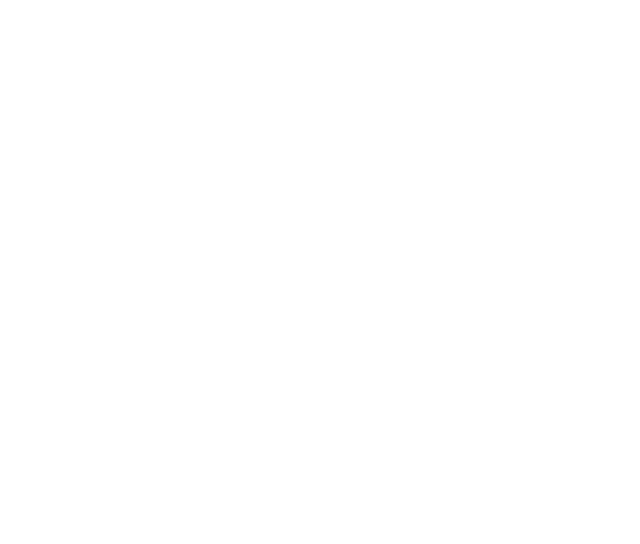
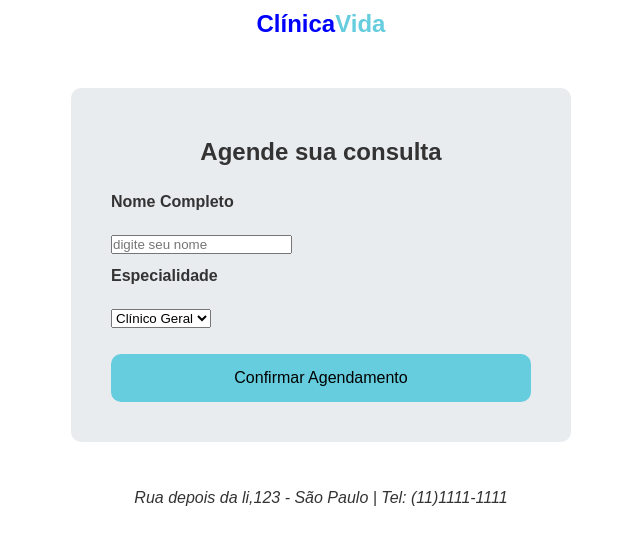
Before and after one commit to matigous/caixaverso-aulas, a plain HTML site: page aula-06/exemplo-01/index.html in a window 1280 px wide. Shown: the whole page, without its empty margins (319-959 px from the left). Drawn offline with Linux system fonts and the light colour scheme.

```diff
--- a/aula-06/exemplo-01/index.html
+++ b/aula-06/exemplo-01/index.html
@@ -1,16 +1,44 @@
-<!-- identifica a versão do nagevador -->
 <!DOCTYPE html>
-<html lang="pt-BR">
+<html lang="en">
 <head>
-    <!-- metadados que identifica caracteres especiais e acentos -->
     <meta charset="UTF-8">
-    <!-- identifica a resolução do dispositivo ex: celular,table, tv -->
     <meta name="viewport" content="width=device-width, initial-scale=1.0">
-    <!--SEO- facilita os motores de busca  -->
-    <meta name="description" content="Compre ingressos com segurança e rapidez">
-    <title>Aula6</title>
+    <meta name="description" content="Cuidando sempre da Saúde" author="Wellington Cidade">
+    <link rel="stylesheet" href="./src/css/styles.css">
+    <title>Aula2</title>
 </head>
 <body>
+    <header>
+        <nav>
+            <h1><strong>Clínica</strong>Vida</h1>
+        </nav>
+    </header>
+    <main>
+        <section class="form-section">
+            <h2>Agende sua consulta</h2>
+
+            <form action="#" method="post">
+                <label for="nome">Nome Completo</label>
+                <input type="text" name="nome" placeholder="digite seu nome" required>
+
+            <label for="especialidade">Especialidade</label>
+            <select id="especialidade" name="especialidade">
+                <option value="clinico">Clínico Geral</option>
+                <option  value="pediatra">Pediatra</option>
+                <option value="psicologo">Psicológo</option>
+            </select>
+
+            <button type="submit" class="btn-enviar">
+                Confirmar Agendamento
+            </button>
+            </form>
+        </section>
+    </main>
+
+    <address>Rua depois da li,123 - São Paulo | Tel: (11)1111-1111 </address>
+
+
+    <script type="module" src="./src/js/script.js"></script>
 
 </body>
 </html>
--- /dev/null
+++ b/aula-06/exemplo-01/src/css/styles.css
@@ -0,0 +1,63 @@
+*{
+    margin: 0;
+    padding:0;
+    box-sizing: border-box;
+}
+:root{
+    --color1:#333;
+    --color2:rgb(174,210,235);
+    --color3:#65cdde;
+    --color4:#000;
+    --bg:#e9ecef;
+
+}
+body{
+    font-family: Arial, Helvetica, sans-serif;
+    color:var(--color1);
+    line-height: 2;
+}
+header{
+    text-align: center;
+    color:var(--color3);
+    /* css nesting- aninhado */
+    & strong{
+        color:blue;
+    }
+}
+main{
+    width: 100%;
+}
+
+.form-section{
+    background: var(--bg);
+    padding: 40px;
+    border-radius: 10px;
+    max-width: 500px;
+    margin: 40px auto;
+
+    h2{
+        text-align: center;
+        margin-bottom: 10px;
+    }
+}
+label{
+    display: block;
+    margin-bottom: 10px;
+    font-weight: 700;
+}
+
+.btn-enviar{
+    background: var(--color3);
+    color:var(--color4);
+    font-size: 1rem;
+    width: 100%;
+    padding: 15px;
+    border: none;
+    border-radius: 10px;
+    cursor: pointer;
+    margin-top: 20px;
+}
+address{
+    display: flex;
+    justify-content: center;
+}
--- /dev/null
+++ b/projeto-feedback-banco-digital/src/css/styles.css
@@ -0,0 +1,155 @@
+* {
+  margin: 0;
+  padding: 0;
+  box-sizing: border-box;
+}
+
+:root {
+  --primary-color: #1a237e;
+  --secondary-color: #ffd600;
+  --danger-color: #d32f2f;
+  --success-color: #388e3c;
+  --background-color: #f5f5f5;
+}
+
+body {
+  font-family: 'Roboto', Arial, Helvetica, sans-serif;
+  color: #262626;
+  background-color: var(--background-color);
+  line-height: 1.6;
+  min-height: 100vh;
+  width: 100%;
+  display: flex;
+  flex-direction: column;
+  justify-content: space-between;
+}
+
+header {
+  text-align: center;
+  color: #FFF;
+  background-color: var(--primary-color);
+  padding: 16px 0;
+
+  nav h1 {
+    margin: 0;
+    font-size: 28px;
+  }
+}
+
+main {
+  width: 100%;
+}
+
+.form-section {
+  display: flex;
+  flex-direction: column;
+  background: #FFF;
+  padding: 24px;
+  border-radius: 4px;
+  box-shadow: 0 4px 8px rgba(0, 0, 0, 0.1);
+  max-width: 500px;
+  margin: 40px auto;
+
+  h2 {
+    text-align: start;
+    font-size: 1.375rem;
+    margin-bottom: 16px;
+    color: var(--primary-color);
+    border-bottom: 2px solid var(--secondary-color);
+    padding-bottom: 0px;
+    padding-right: 12px;
+    width: max-content;
+  }
+
+  form {
+    display: flex;
+    flex-direction: column;
+    gap: 8px;
+  }
+
+  .campo {
+    margin-bottom: 8px;
+  }
+}
+
+label {
+  display: block;
+  margin-bottom: 10px;
+  font-weight: 700;
+  font-size: 14px;
+}
+
+.campo input,
+.campo textarea {
+  width: 100%;
+  padding: 10px;
+  border: 1px solid #CCC;
+  border-radius: 4px;
+  font-size: 1rem;
+  transition: border-color 0.3s ease;
+}
+
+.campo input:focus,
+.campo textarea:focus {
+  outline: none;
+  border-color: var(--primary-color);
+}
+
+.campo input.input-error,
+.campo textarea.input-error {
+  border-color: var(--danger-color);
+}
+
+.campo textarea {
+  min-height: 120px;
+  resize: vertical;
+  font-family: inherit;
+}
+
+.btn-enviar {
+  background: var(--primary-color);
+  color: #fff;
+  font-size: 1rem;
+  font-weight: 600;
+  width: 100%;
+  padding: 15px;
+  border: none;
+  border-radius: 4px;
+  cursor: pointer;
+  margin-top: 20px;
+  transition: background-color 0.3s ease;
+}
+
+.btn-enviar:hover {
+  background: #0d1657;
+}
+
+.btn-enviar:active {
+  transform: translateY(1px);
+}
+
+.nome-error,
+.email-error {
+  display: none;
+}
+
+.message-error {
+  display: block;
+  color: var(--danger-color);
+  font-size: 0.875rem;
+  margin-top: 12px;
+  font-weight: 500;
+  min-height: 20px;
+  line-height: 1.5;
+}
+
+footer {
+  text-align: center;
+  padding: 20px;
+  background-color: #DDD;
+
+  & p {
+    color: #545454;
+    font-size: 14px;
+  }
+}
```
Also changed, not shown: projeto-feedback-banco-digital/index.html (added, +51 -0 lines), projeto-feedback-banco-digital/src/js/script.js (added, +62 -0 lines), projeto-feedback-banco-digital/src/script.ts (added, +82 -0 lines), projeto-feedback-banco-digital/tsconfig.json (added, +15 -0 lines), aula-06/exemplo-01/styles.css (deleted).
